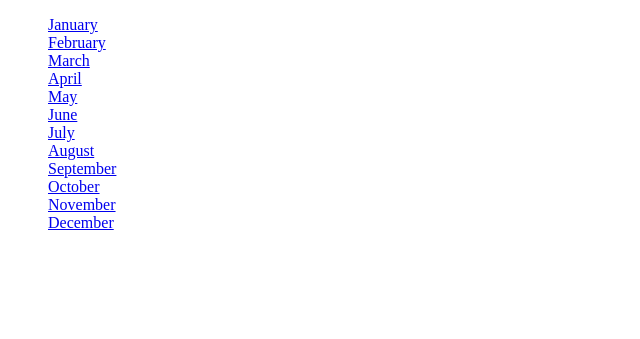
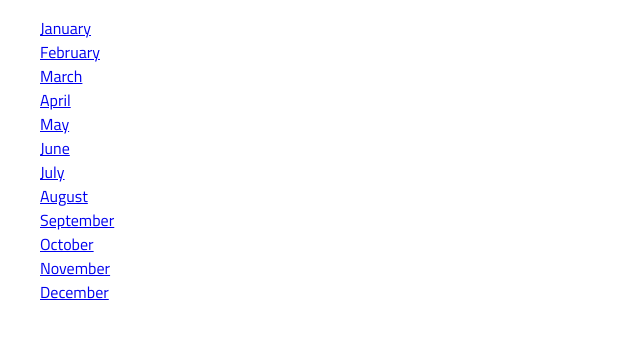
Before and after one commit to vigneshslokesh/Django, a Django app: page /challenge/ in a window 1280 px wide. Shown: the top 339 px of the page, without its empty margins (0-640 px from the left). Run offline with Django 5.2, Linux system fonts and the light colour scheme.

Commit message:
Global Static Files

```diff
--- a/monthly_challenges/monthly_challenges/settings.py
+++ b/monthly_challenges/monthly_challenges/settings.py
@@ -123,3 +123,7 @@ STATIC_URL = 'static/'
 # https://docs.djangoproject.com/en/5.2/ref/settings/#default-auto-field
 
 DEFAULT_AUTO_FIELD = 'django.db.models.BigAutoField'
+
+STATICFILES_DIRS = [
+    BASE_DIR / "static"
+]
--- /dev/null
+++ b/monthly_challenges/static/styles.css
@@ -0,0 +1,10 @@
+@import url('https://fonts.googleapis.com/css2?family=Titillium+Web:wght@400;900&display=swap');
+
+html{
+    font-family: "Titillium Web", sans-serif;
+    font-weight: lighter;
+}
+
+body{
+    margin: 0;
+}
--- a/monthly_challenges/templates/base.html
+++ b/monthly_challenges/templates/base.html
@@ -1,9 +1,12 @@
+{% load static %}
+
 <!DOCTYPE html>
 <html lang="en">
 <head>
     <meta charset="UTF-8">
     <meta name="viewport" content="width=device-width, initial-scale=1.0">
     <title>{% block page_title%}My Challenges{% endblock %}</title>
+    <link rel="stylesheet" href="{% static "styles.css" %}">
     {% block css_files %}
     {% endblock %}
 </head>
```
